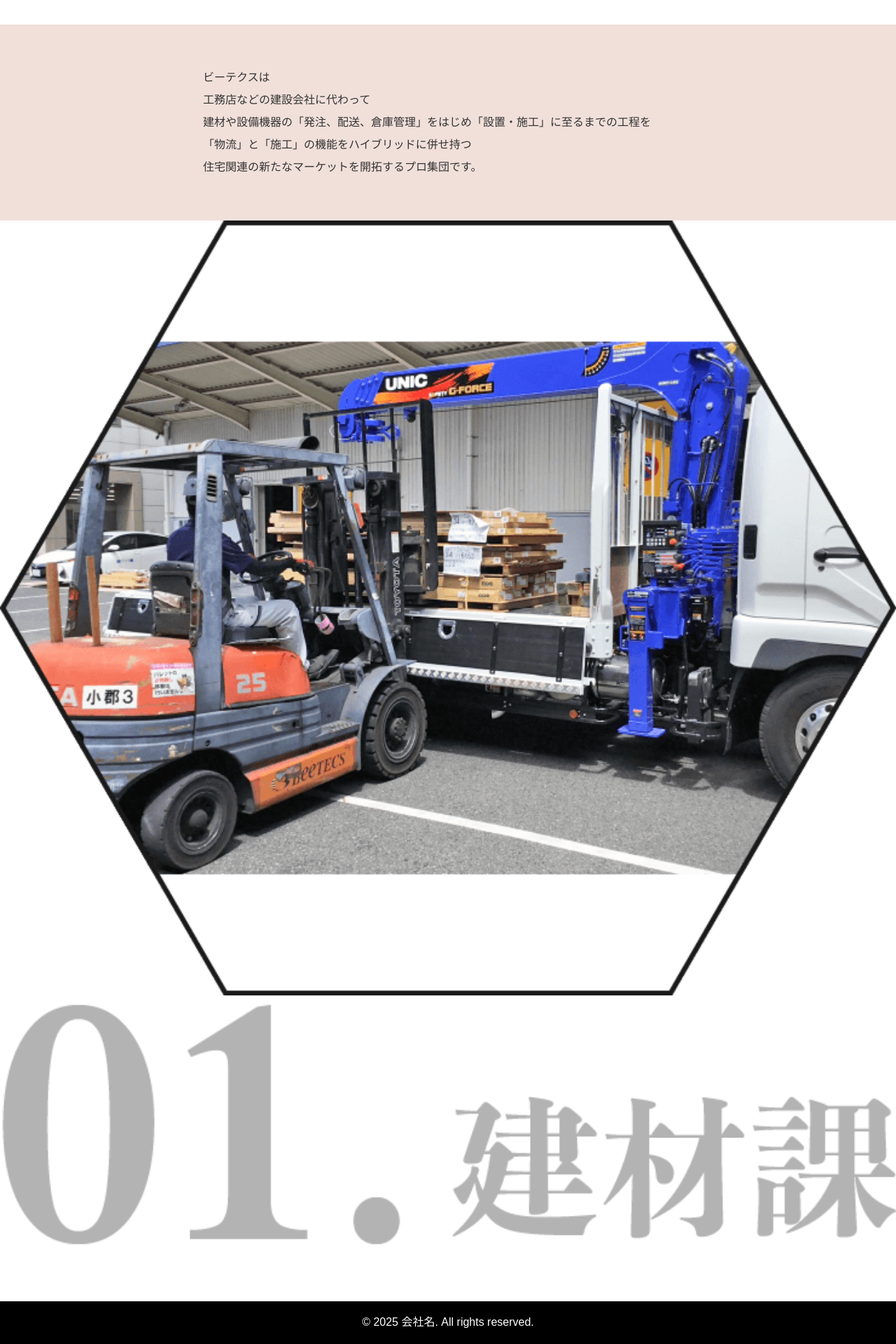
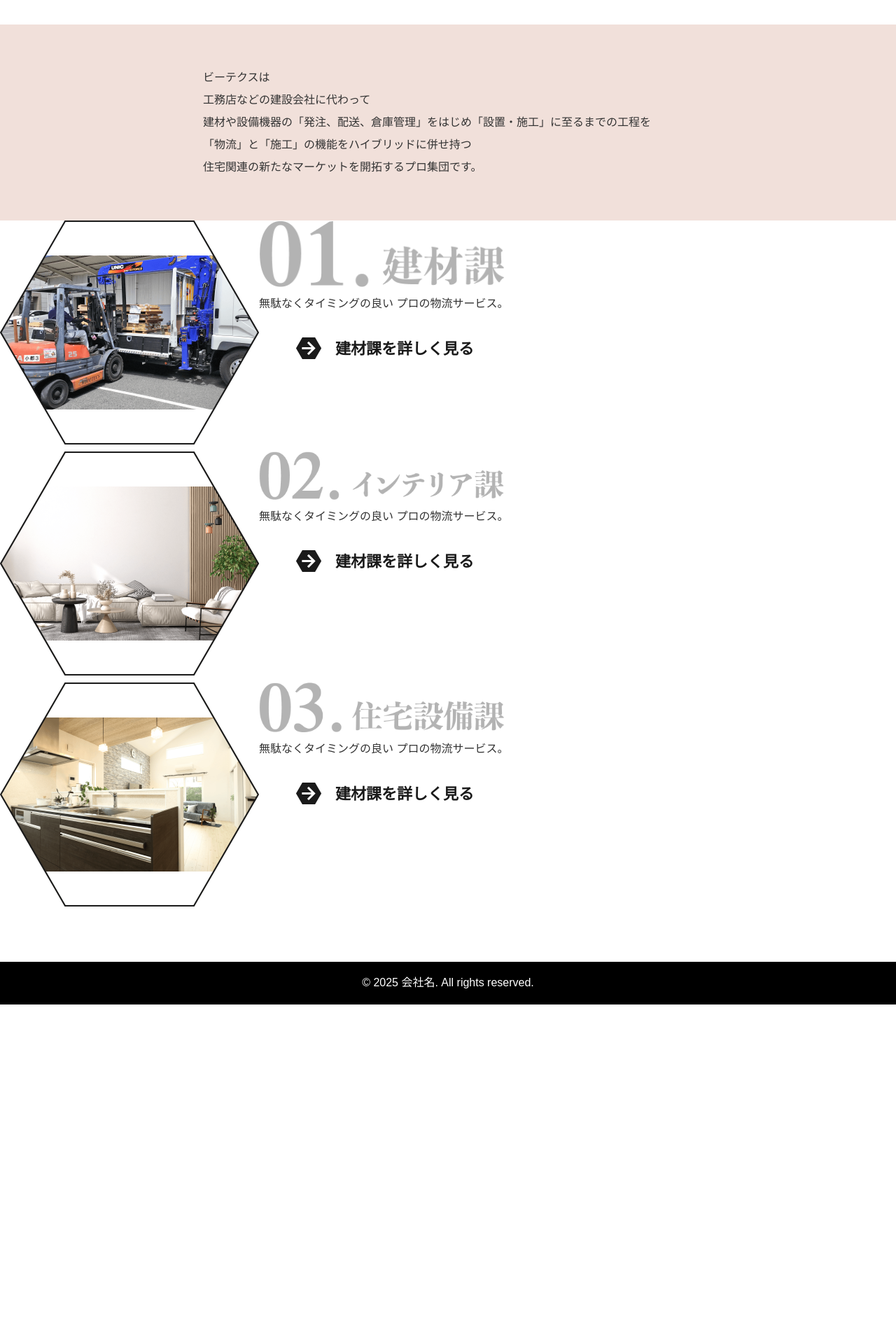
Before and after one commit to masa3811/beetecs2025, a PHP site: page / in a window 1280 px wide. Shown: the part 2279-4199 px from the top of the page at 70% size. After the commit the page ends 3714 px from the top, so only its background shows below. Run offline with PHP 8.4, Linux system fonts and the light colour scheme.

Commit message:
詳細　追加

```diff
--- a/assets/css/style.css
+++ b/assets/css/style.css
@@ -240,6 +240,8 @@ body {
     left: -18px;
   }
 }
+
+/*button*/
 .btn-cnt {
   text-align: center;
   margin: 60px 0 0;
@@ -268,23 +270,29 @@ body {
   vertical-align: middle;
 }
 
-
-.sub-page-top__breadcrumb-list-wrap {
-  background-color: #fbf8f5;
+.btn-02 {
+  width: 22.5rem;
+  padding: 1.875rem 0;
+  display: inline-block;
+  color: #1a1a1a;
+  text-decoration: none;
+  font-weight: bold;
+  font-size: 1.375rem;
+  border-radius: 3px;
+  text-align:center;
 }
-.sub-page-top__breadcrumb-list {
-  display: block;
-  max-width: 920px;
-  margin: 0 auto 40px;
-  font-size: 14px;
-  color: #897650;
-  padding: 0 0 0 12px;
-}
-.pager-style {
-  text-align: center;
-  padding: 0 12px;
+.btn-02::before {
+  content: "";
+  display: inline-block;
+  width: 2.25rem;
+  height: 2.25rem;
+  margin: 0 20px 0 0;
+  background: url("../img/common/link_arrow-1.png") no-repeat;
+  background-size: contain;
+  vertical-align: middle;
 }
 
+/*パンくず*/
 .wp-pagenavi {
   clear: both;
   text-align: center;
@@ -887,3 +895,17 @@ padding: 4.375rem 0;
   padding: 3.75rem 0;
   background-color: #f1e0da;
 }
+.detail-cnt {
+
+}
+.detail-item {
+  display: flex;
+  justify-content: flex-start;
+}
+
+.detail-item .item-01 img {
+  width: 370px;
+}
+.detail-item .item-02 img {
+  width: 350px;
+}
--- a/index.html
+++ b/index.html
@@ -217,8 +217,19 @@
   </div>
   <div class="detail-cnt">
     <div class="detail-item">
-      <div><img src="assets/img/common/company_img-1.png" alt=""> </div>
-      <div><img src="assets/img/common/company_ttl-1.png" alt=""></div>
+      <div class="item-01"><img src="assets/img/common/company_img-1.png" alt=""> </div>
+      <div class="item-02"><img src="assets/img/common/company_ttl-1.png" alt=""><p>無駄なくタイミングの良い
+        プロの物流サービス。</p><a class="btn-02">建材課を詳しく見る</a></div>
+    </div>
+        <div class="detail-item">
+      <div class="item-01"><img src="assets/img/common/company_img-2.png" alt=""> </div>
+      <div class="item-02"><img src="assets/img/common/company_ttl-2.png" alt=""><p>無駄なくタイミングの良い
+        プロの物流サービス。</p><a class="btn-02">建材課を詳しく見る</a></div>
+    </div>
+        <div class="detail-item">
+      <div class="item-01"><img src="assets/img/common/company_img-3.png" alt=""> </div>
+      <div class="item-02"><img src="assets/img/common/company_ttl-3.png" alt=""><p>無駄なくタイミングの良い
+        プロの物流サービス。</p><a class="btn-02">建材課を詳しく見る</a></div>
     </div>
   </div>
 </section>
```
